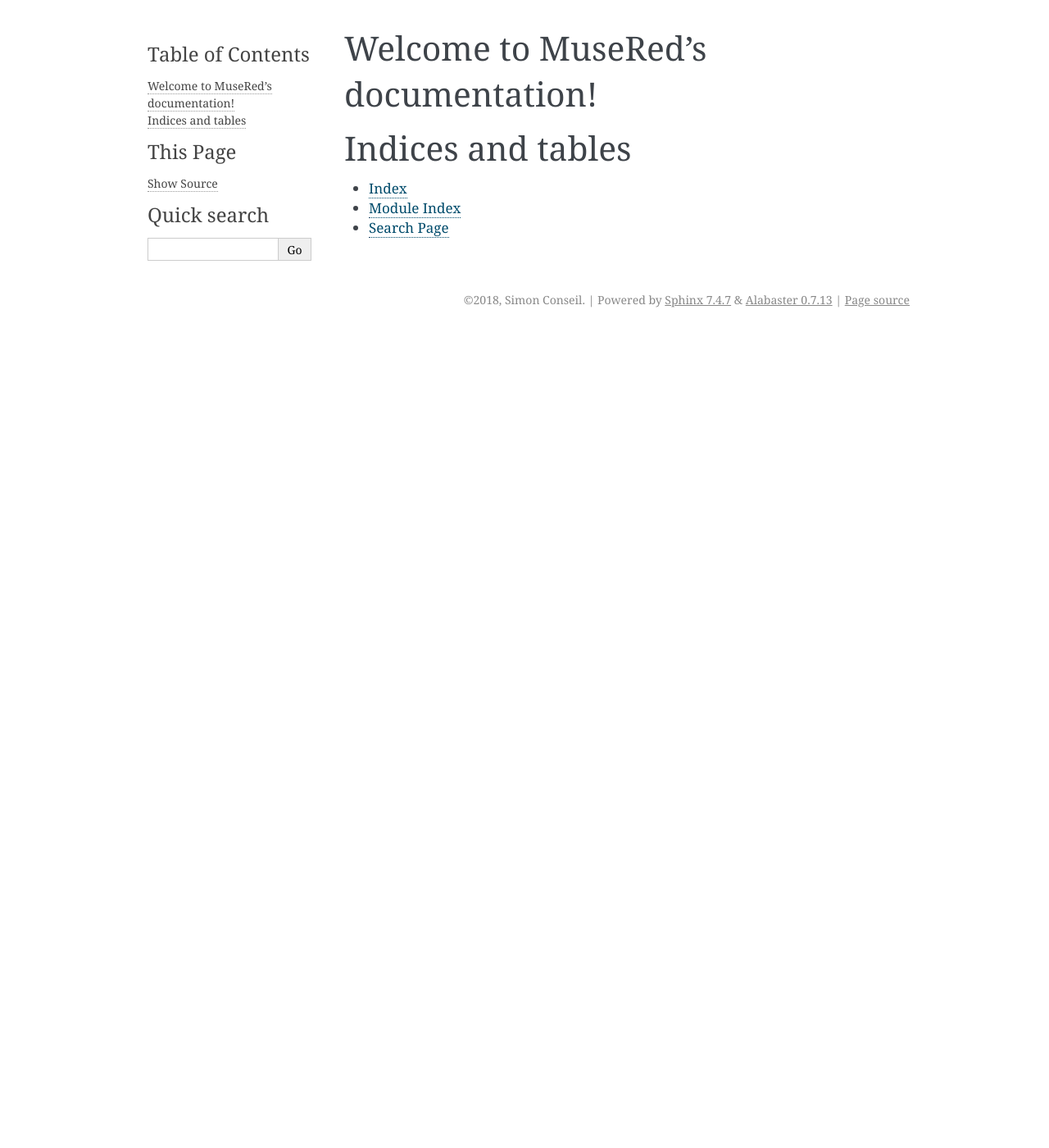
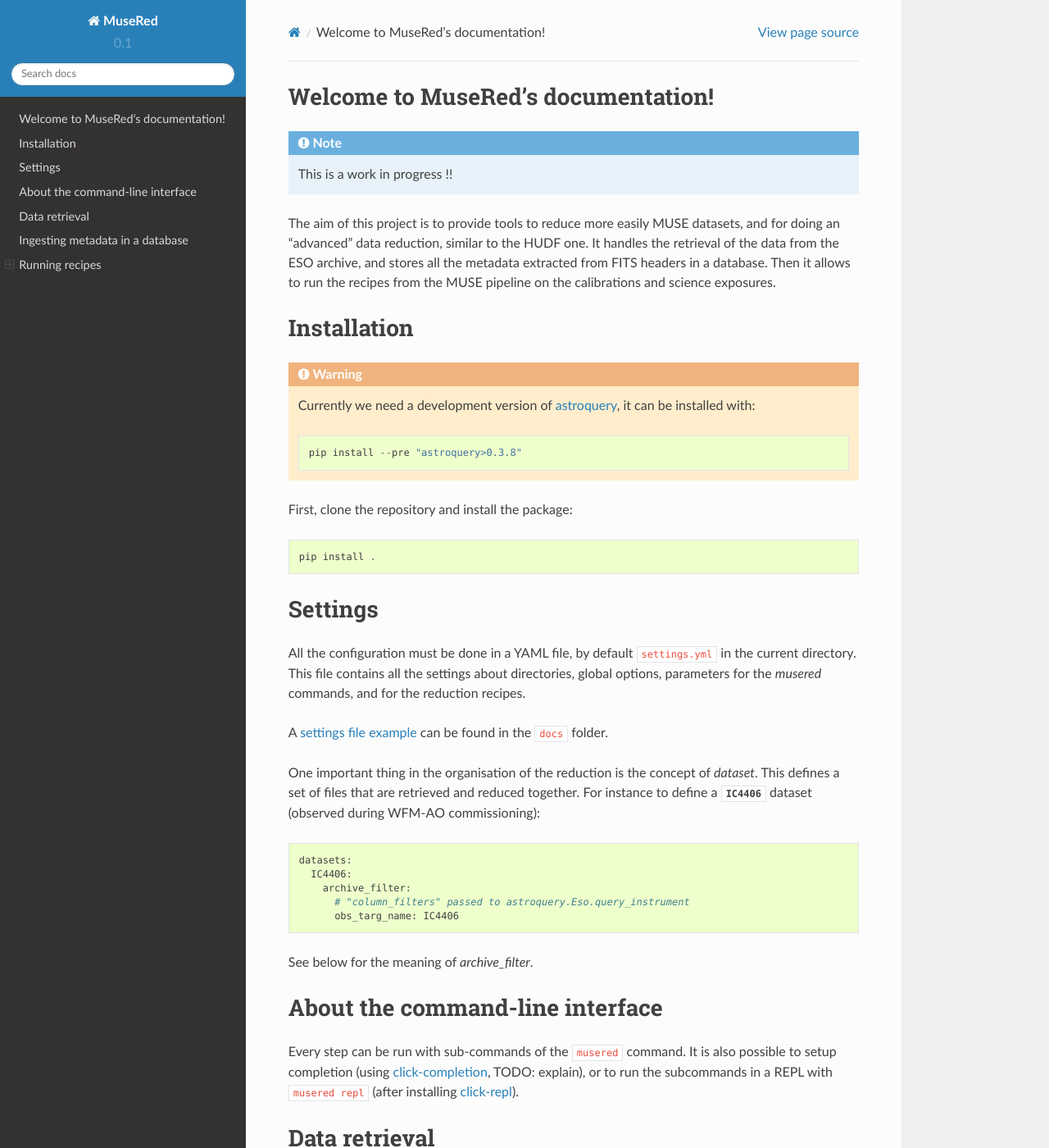
Before and after one commit to musevlt/musered, a Sphinx documentation site: the page built from docs/index.rst, in a window 1280 px wide and 1400 px high. Shown: the whole window at 82% size. Built offline with Sphinx 7.4.7 and the Read the Docs theme 2.0.0, drawn with Linux system fonts in a browser that asks for light colours; some of the changed text lies outside the part shown.

Commit message:
Move README content to the docs

```diff
--- a/docs/conf.py
+++ b/docs/conf.py
@@ -1,32 +1,36 @@
-# -*- coding: utf-8 -*-
-#
 # Configuration file for the Sphinx documentation builder.
 #
 # This file does only contain a selection of the most common options. For a
 # full list see the documentation:
 # http://www.sphinx-doc.org/en/master/config
 
-# -- Path setup --------------------------------------------------------------
+import os
+import re
 
-# If extensions (or modules to document with autodoc) are in another directory,
-# add these directories to sys.path here. If the directory is relative to the
-# documentation root, use os.path.abspath to make it absolute, like shown here.
-#
-# import os
-# import sys
-# sys.path.insert(0, os.path.abspath('.'))
+# read version from version.py
+basedir = os.path.join(os.path.dirname(__file__), '..', 'musered')
+pkgmeta = {}
 
+with open(os.path.join(basedir, 'version.py')) as f:
+    code = compile(f.read(), 'version.py', 'exec')
+    exec(code, pkgmeta)
+
+if os.path.isfile(os.path.join(basedir, '_githash.py')):
+    with open(os.path.join(basedir, '_githash.py')) as f:
+        code = compile(f.read(), '_githash.py', 'exec')
+        exec(code, pkgmeta)
+    pkgmeta['__version__'] += pkgmeta['__dev_value__']
 
 # -- Project information -----------------------------------------------------
 
 project = 'MuseRed'
-copyright = '2018, Simon Conseil'
+copyright = '2018, Simon Conseil, CRAL'
 author = 'Simon Conseil'
 
 # The short X.Y version
-version = ''
-# The full version, including alpha/beta/rc tags
-release = '0.1'
+version = re.match('\d+\.\d+', pkgmeta['__version__']).group()
+# The full version, including alpha/beta/rc tags.
+release = pkgmeta['__version__']
 
 
 # -- General configuration ---------------------------------------------------
@@ -40,11 +44,15 @@ release = '0.1'
 # ones.
 extensions = [
     'sphinx.ext.autodoc',
+    'sphinx.ext.autosummary',
     'sphinx.ext.doctest',
+    'sphinx.ext.ifconfig',
     'sphinx.ext.intersphinx',
     'sphinx.ext.todo',
-    'sphinx.ext.ifconfig',
     'sphinx.ext.viewcode',
+    'numpydoc',
+    'sphinx_automodapi.automodapi',
+    'sphinx_automodapi.smart_resolver'
 ]
 
 # Add any paths that contain templates here, relative to this directory.
@@ -71,6 +79,10 @@ language = None
 # This pattern also affects html_static_path and html_extra_path .
 exclude_patterns = ['_build', 'Thumbs.db', '.DS_Store']
 
+# The reST default role (used for this markup: `text`) to use for all
+# documents. Set to the "smart" one.
+default_role = 'obj'
+
 # The name of the Pygments (syntax highlighting) style to use.
 pygments_style = 'sphinx'
 
@@ -80,13 +92,19 @@ pygments_style = 'sphinx'
 # The theme to use for HTML and HTML Help pages.  See the documentation for
 # a list of builtin themes.
 #
-html_theme = 'alabaster'
+# html_theme = 'alabaster'
+on_rtd = os.environ.get('READTHEDOCS', None) == 'True'
+
+if not on_rtd:  # only import and set the theme if we're building docs locally
+    import sphinx_rtd_theme
+    html_theme = "sphinx_rtd_theme"
+    html_theme_path = [sphinx_rtd_theme.get_html_theme_path()]
 
 # Theme options are theme-specific and customize the look and feel of a theme
 # further.  For a list of options available for each theme, see the
 # documentation.
 #
-# html_theme_options = {}
+html_theme_options = {'collapse_navigation': False}
 
 # Add any paths that contain custom static files (such as style sheets) here,
 # relative to this directory. They are copied after the builtin static files,
@@ -166,7 +184,47 @@ texinfo_documents = [
 # -- Options for intersphinx extension ---------------------------------------
 
 # Example configuration for intersphinx: refer to the Python standard library.
-intersphinx_mapping = {'https://docs.python.org/': None}
+intersphinx_mapping = {
+    'python': ('https://docs.python.org/3/', None),
+    'numpy': ('https://docs.scipy.org/doc/numpy/', None),
+    'scipy': ('https://docs.scipy.org/doc/scipy/reference/', None),
+    'matplotlib': ('https://matplotlib.org/', None),
+    'astropy': ('http://docs.astropy.org/en/stable/', None)
+}
+
+# autodoc_default_flags = ['members', 'special-members',
+#                          'inherited-members']
+autodoc_member_order = 'bysource'
+
+autosummary_generate = True
+
+automodapi_toctreedirnm = 'api'
+automodsumm_inherited_members = True
+
+# Debug:
+# automodapi_writereprocessed = True
+# automodsumm_writereprocessed = True
+
+numpydoc_class_members_toctree = False
+numpydoc_show_class_members = False
+# numpydoc_use_plots = True
+
+# Class documentation should contain *both* the class docstring and
+# the __init__ docstring
+autoclass_content = "both"
+
+# Render inheritance diagrams in SVG
+graphviz_output_format = "svg"
+
+graphviz_dot_args = [
+    '-Nfontsize=10',
+    '-Nfontname=Helvetica Neue, Helvetica, Arial, sans-serif',
+    '-Efontsize=10',
+    '-Efontname=Helvetica Neue, Helvetica, Arial, sans-serif',
+    '-Gfontsize=10',
+    '-Gfontname=Helvetica Neue, Helvetica, Arial, sans-serif'
+]
+
 
 # -- Options for todo extension ----------------------------------------------
 
--- a/docs/index.rst
+++ b/docs/index.rst
@@ -1,20 +1,126 @@
-.. MuseRed documentation master file, created by
-   sphinx-quickstart on Fri Jul 27 11:37:03 2018.
-   You can adapt this file completely to your liking, but it should at least
-   contain the root `toctree` directive.
-
 Welcome to MuseRed's documentation!
 ===================================
+
+.. note::
+   This is a work in progress !!
+
+The aim of this project is to provide tools to reduce more easily MUSE
+datasets, and for doing an "advanced" data reduction, similar to the HUDF one.
+It handles the retrieval of the data from the ESO archive, and stores all the
+metadata extracted from FITS headers in a database. Then it allows to run the
+recipes from the MUSE pipeline on the calibrations and science exposures.
 
 .. toctree::
    :maxdepth: 2
    :caption: Contents:
+   :hidden:
+
+Installation
+============
+
+.. warning::
+   Currently we need a development version of `astroquery`_, it can be
+   installed with::
+
+     pip install --pre "astroquery>0.3.8"
+
+First, clone the repository and install the package::
+
+    pip install .
+
+Settings
+========
+
+All the configuration must be done in a YAML file, by default ``settings.yml``
+in the current directory. This file contains all the settings about
+directories, global options, parameters for the *musered* commands, and for the
+reduction recipes.
+
+A `settings file example <./docs/settings.yml>`_ can be found in the ``docs``
+folder.
+
+One important thing in the organisation of the reduction is the concept of
+*dataset*. This defines a set of files that are retrieved and reduced together.
+For instance to define a `IC4406` dataset (observed during WFM-AO
+commissioning)::
+
+    datasets:
+      IC4406:
+        archive_filter:
+          # "column_filters" passed to astroquery.Eso.query_instrument
+          obs_targ_name: IC4406
+
+See below for the meaning of *archive_filter*.
+
+About the command-line interface
+================================
+
+Every step can be run with sub-commands of the ``musered`` command. It is also
+possible to setup completion (using `click-completion`_, TODO: explain), or to
+run the subcommands in a REPL with ``musered repl`` (after installing
+`click-repl`_).
+
+Data retrieval
+==============
+
+Retrieving a dataset is done with `Astroquery
+<https://astroquery.readthedocs.io/en/latest/eso/eso.html>`__. To find all the
+possible query options for Muse, to use in the *archive_filter* for your
+dataset, use this::
+
+    $ musered retrieve_data --help-query
+
+Once a dataset is defined in the settings file, its data files can be retrieved
+with this command::
+
+    $ musered retrieve_data IC4406
+
+Note that this also retrieve the calibration files associated to the data. And
+all files are placed in a unique directory (defined by the ``raw_path``
+setting), which allows to avoid duplicating files for different datasets.
+
+Ingesting metadata in a database
+================================
+
+Then the next step is to ingest FITS keywords in a SQLite database. This step
+is triggered automatically by the ``retrieve_data`` command, but it can also be
+run manually if needed, with::
+
+    $ musered update_db
+
+Running recipes
+===============
+
+Calibrations
+^^^^^^^^^^^^
+
+Processing the calibrations is done with the ``musered process_calib`` command.
+The different steps can be run for a given night or for all nights, and the
+``--skip`` parameter allows to avoid reprocessing the nights that have already
+been processed.
+
+The currently available steps and the related command-line options are:
+
+- ``muse_bias``: ``--bias``
+- ``muse_dark``: ``--dark``
+- ``muse_flat``: ``--flat``
+- ``muse_wavecal``: ``--wavecal``
+- ``muse_lsf``: ``--lsf``
+
+By default, when no option is given, all steps except ``muse_dark`` are run.
+The ``MASTER_DARK`` frames are also excluded from the inputs of the other
+recipes.
+
+For instance, to run the ``muse_bias`` recipe for a given night::
+
+    $ musered process_calib --bias 2017-06-15
+
+Or to run ``muse_flat`` recipe for all nights, skipping already processed
+nights::
+
+    $ musered process_calib --flat --skip
 
 
-
-Indices and tables
-==================
-
-* :ref:`genindex`
-* :ref:`modindex`
-* :ref:`search`
+.. _astroquery: https://astroquery.readthedocs.io/en/latest/
+.. _click-completion: https://github.com/click-contrib/click-completion
+.. _click-repl: https://github.com/click-contrib/click-repl
--- a/musered/version.py
+++ b/musered/version.py
@@ -3,12 +3,11 @@ import os
 __version__ = '0.1.dev'
 __description__ = 'Muse data reduction, quick and easy'
 
-CURDIR = os.path.dirname(os.path.abspath(__file__))
-
 
 def _update_git_version():
     from contextlib import suppress
     from subprocess import check_output
+    CURDIR = os.path.dirname(os.path.abspath(__file__))
     command_number = 'git -C {} rev-list --count HEAD'.format(CURDIR).split()
     with suppress(Exception):
         return check_output(command_number).decode('ascii').strip()
```
Also changed, not shown: README.rst (+0 -116 lines), docs/api.rst (added, +7 -0 lines), 1 other file.
